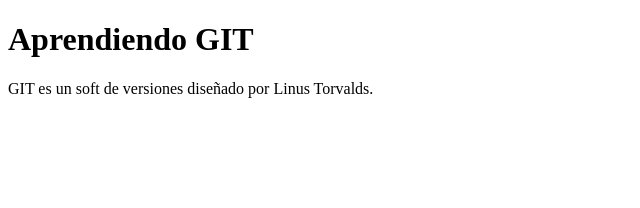
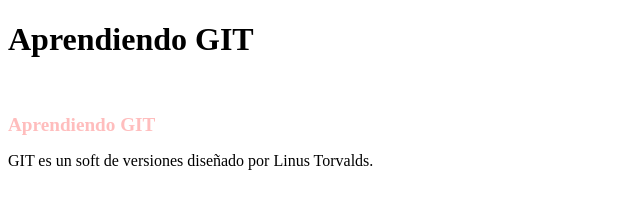
Before and after one commit to octavioday/primer-repo, a plain HTML site: page Index.html in a window 1280 px wide. Shown: the whole page, without its empty margins (0-640 px from the left). Drawn offline with Linux system fonts and the light colour scheme.

Commit message:
Aprendiendo html y algo de css

```diff
--- a/Index.html
+++ b/Index.html
@@ -6,6 +6,7 @@
 </head>
 <body>
 	<h1>Aprendiendo GIT</h1>
+	<h1 style="margin-top: 56px;width: 700px;font-size: larger;color: #ff000042;">Aprendiendo GIT</h1>
 	<p>GIT es un soft de versiones diseñado por Linus Torvalds.</p>
 </body>
 </html>
```
